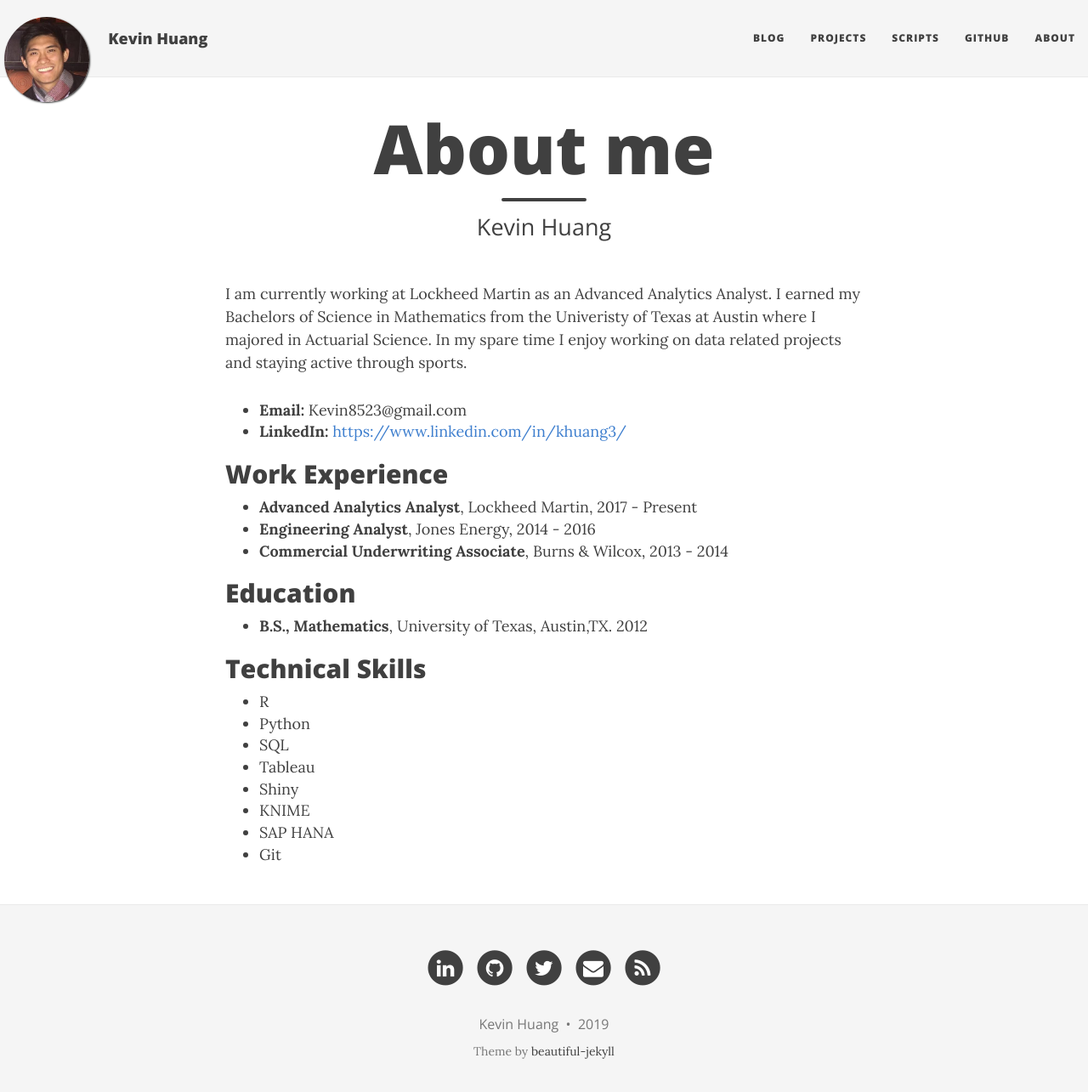
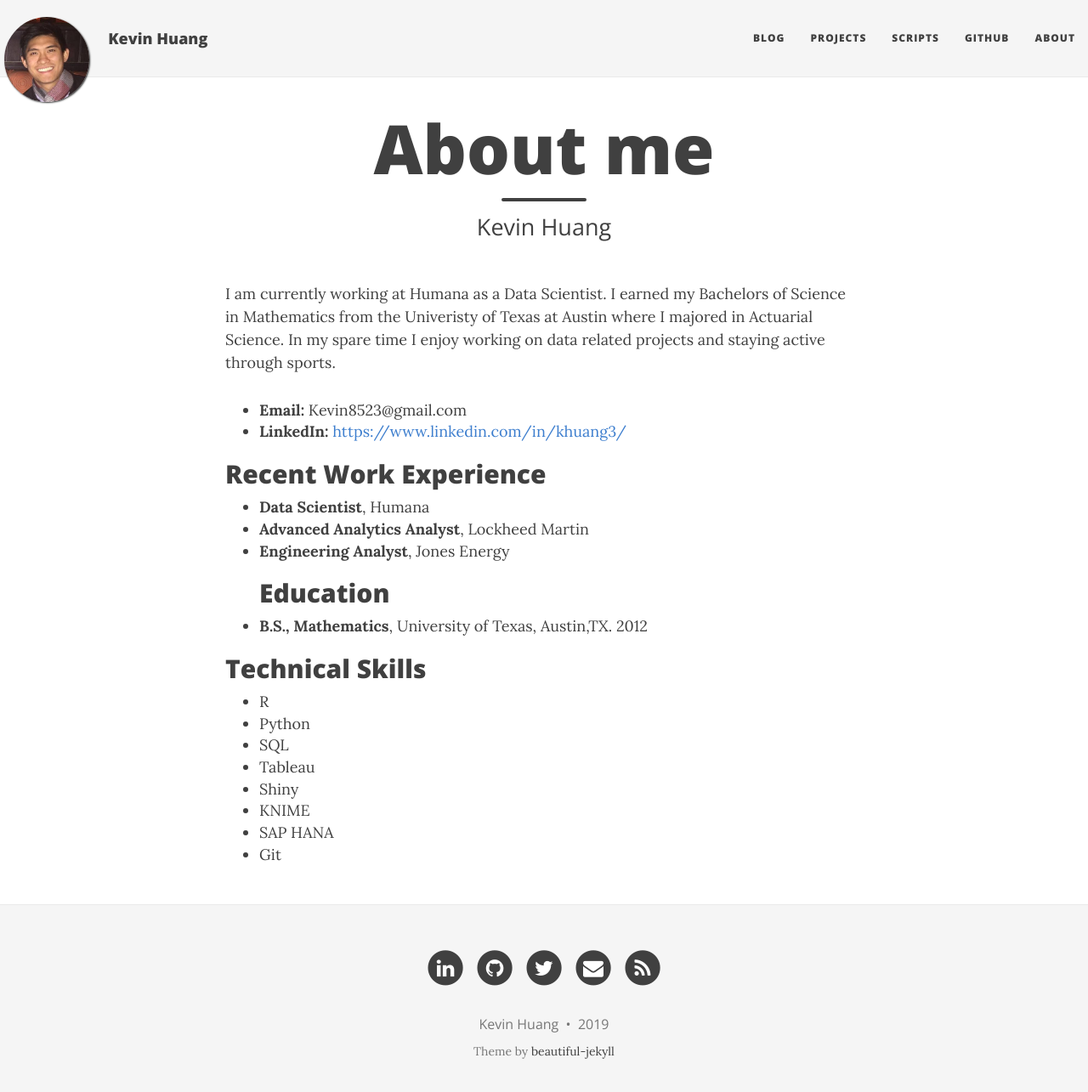
Before and after one commit to Kevin8523/kevin8523.github.io, a Jekyll site: the page built from aboutme.md, in a window 1280 px wide and 1298 px high. Shown: the top 1285 px of the window at 85% size. Built offline with Jekyll 4.4.1, drawn with Linux system fonts in a browser that asks for light colours; nearby versions of some CDN libraries.

Commit message:
Update aboutme

```diff
--- a/aboutme.md
+++ b/aboutme.md
@@ -4,15 +4,14 @@
 subtitle: Kevin Huang
 ---
 
-I am currently working at Lockheed Martin as an Advanced Analytics Analyst. I earned my Bachelors of Science in Mathematics from the Univeristy of Texas at Austin where I majored in Actuarial Science. In my spare time I enjoy working on data related projects and staying active through sports.
+I am currently working at Humana as a Data Scientist. I earned my Bachelors of Science in Mathematics from the Univeristy of Texas at Austin where I majored in Actuarial Science. In my spare time I enjoy working on data related projects and staying active through sports.
 - __Email:__ Kevin8523@gmail.com
 - __LinkedIn:__ [https://www.linkedin.com/in/khuang3/](https://www.linkedin.com/in/khuang3/)
 
-## Work Experience
-- __Advanced Analytics Analyst__, Lockheed Martin, 2017 - Present
-- __Engineering Analyst__, Jones Energy, 2014 - 2016
-- __Commercial Underwriting Associate__, Burns & Wilcox, 2013 - 2014
-
+## Recent Work Experience
+- __Data Scientist__, Humana
+- __Advanced Analytics Analyst__, Lockheed Martin
+- __Engineering Analyst__, Jones Energy
 ## Education
 - __B.S., Mathematics__, University of Texas, Austin,TX. 2012
 
```
